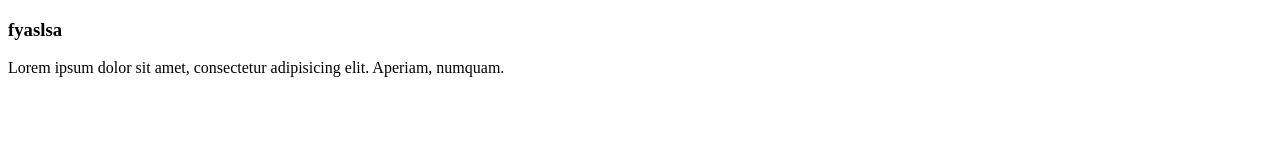
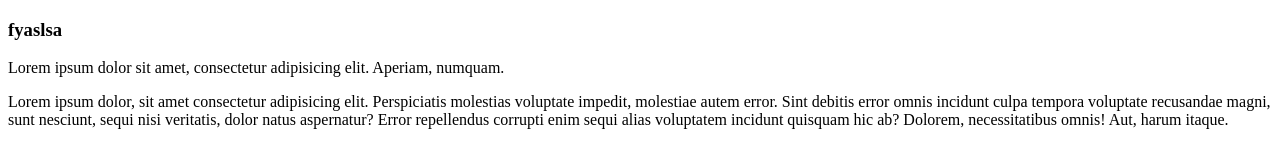
Before and after one commit to faysal909/bashTest, a plain HTML site: page index.html in a window 1280 px wide. Drawn offline with Linux system fonts and the light colour scheme.

Commit message:
for inmage add bracnh

```diff
--- a/index.html
+++ b/index.html
@@ -9,5 +9,6 @@
 <body>
     <h3>fyaslsa </h3>
     <p>Lorem ipsum dolor sit amet, consectetur adipisicing elit. Aperiam, numquam.</p>
+    <p>Lorem ipsum dolor, sit amet consectetur adipisicing elit. Perspiciatis molestias voluptate impedit, molestiae autem error. Sint debitis error omnis incidunt culpa tempora voluptate recusandae magni, sunt nesciunt, sequi nisi veritatis, dolor natus aspernatur? Error repellendus corrupti enim sequi alias voluptatem incidunt quisquam hic ab? Dolorem, necessitatibus omnis! Aut, harum itaque.</p>
 </body>
 </html>
```
